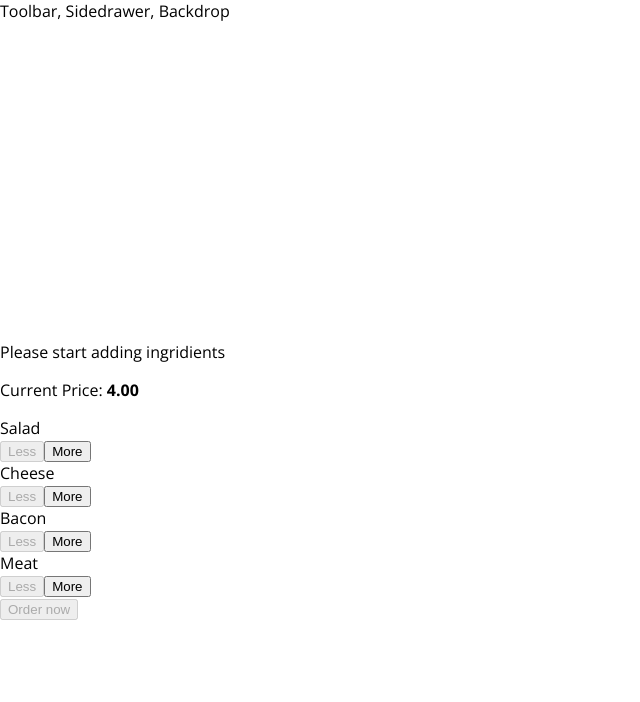
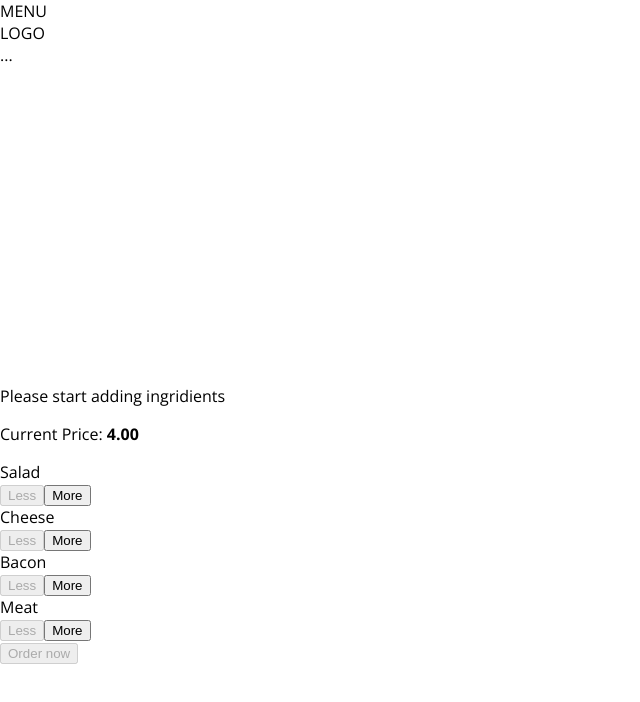
Before and after one commit to aismai/roblucci, a React app: page / in a window 1280 px wide. Shown: the top 702 px of the page, without its empty margins (0-640 px from the left). Built offline with nearby package versions, Linux system fonts and the light colour scheme.

Commit message:
add Toolbar component

```diff
--- a/src/components/Layout/Layout.css
+++ b/src/components/Layout/Layout.css
@@ -1,3 +1,3 @@
 .Content {
-  margin-top: 16px;
+  margin-top: 72px;
 }
--- a/src/components/Layout/Layout.js
+++ b/src/components/Layout/Layout.js
@@ -2,10 +2,11 @@
 import Aux from "../../hoc/Aux";
 
 import styles from "./Layout.css";
+import Toolbar from "../Navigation/Toolbar/Toolbar";
 
 const layout = props => (
   <Aux>
-    <div>Toolbar, Sidedrawer, Backdrop</div>
+    <Toolbar />
     <main className={styles.Content}>{props.children}</main>
   </Aux>
 );
--- /dev/null
+++ b/src/components/Navigation/Toolbar/Toolbar.css
@@ -0,0 +1,18 @@
+.Toolbar {
+  height: 56px;
+  width: 100%;
+  position: fixed;
+  top: 0;
+  left: 0;
+  background: #703b09;
+  display: flex;
+  justify-content: space-between;
+  align-items: center;
+  padding: 0 20px;
+  box-sizing: border-box;
+  z-index: 90;
+}
+
+.Toolbar nav {
+  height: 100%;
+}
--- /dev/null
+++ b/src/components/Navigation/Toolbar/Toolbar.js
@@ -0,0 +1,15 @@
+import React from "react";
+
+import styles from "./Toolbar.css";
+
+const toolbar = props => {
+  return (
+    <header className={styles.Toolbar}>
+      <div>MENU</div>
+      <div>LOGO</div>
+      <nav>...</nav>
+    </header>
+  );
+};
+
+export default toolbar;
```
